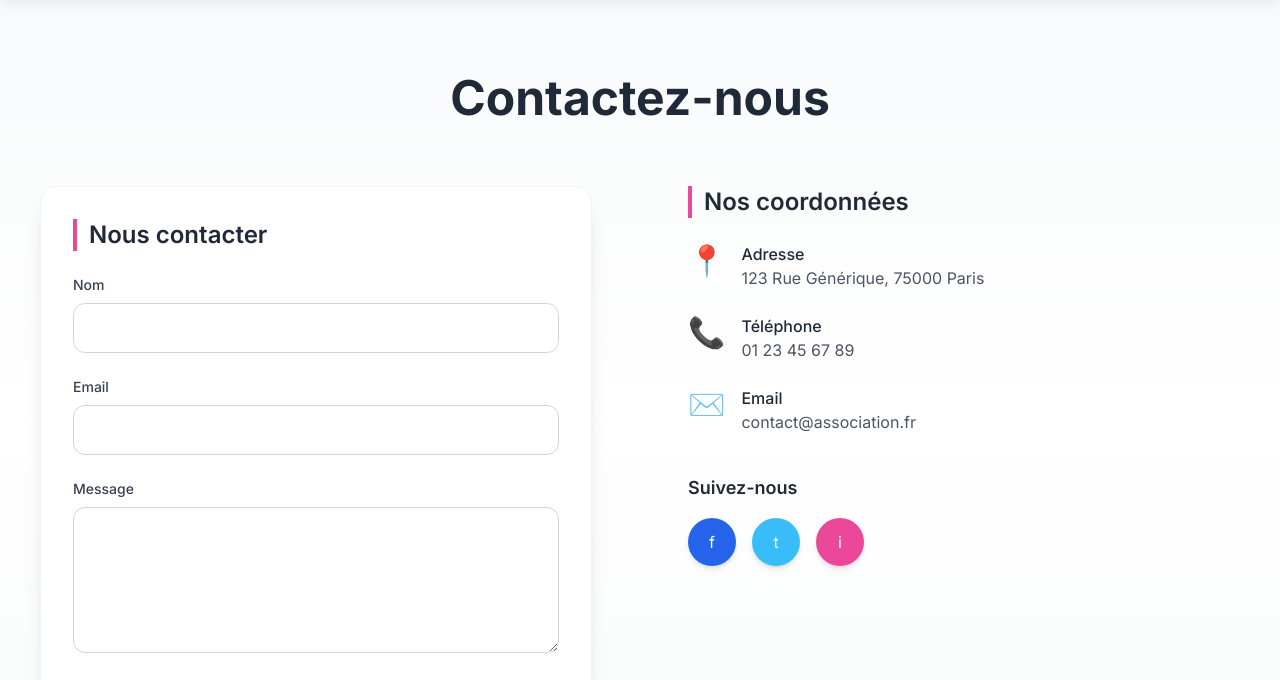
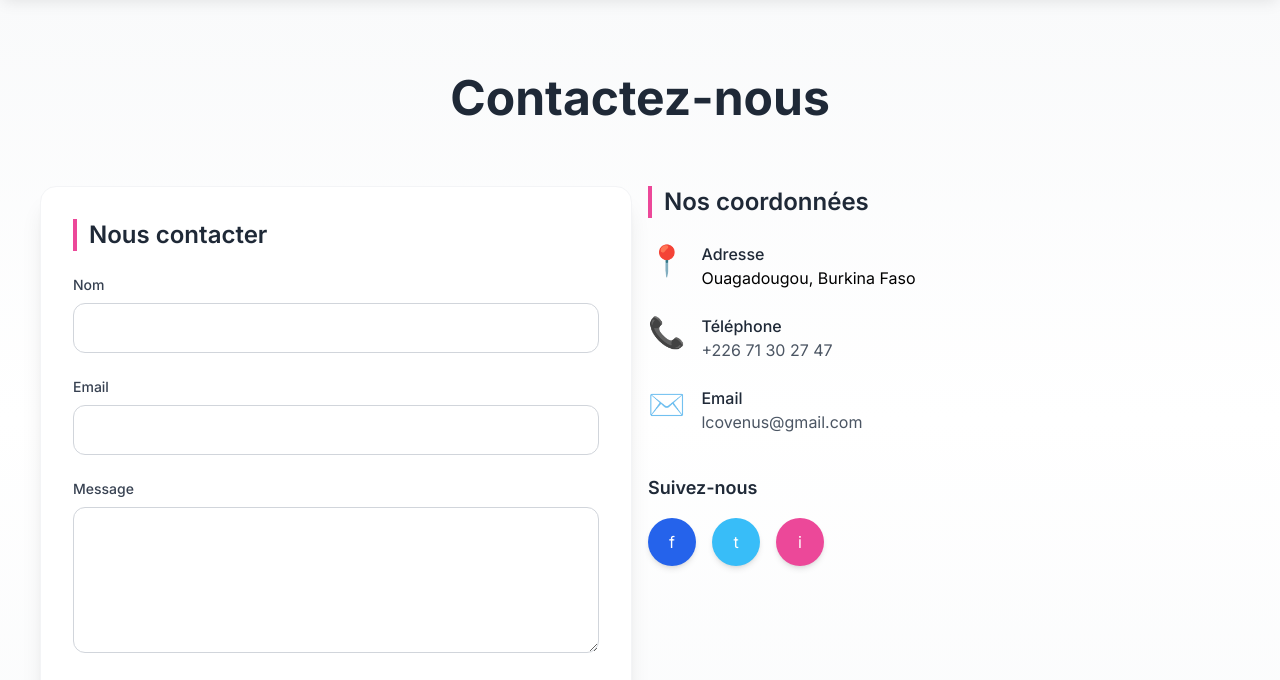
Before and after one commit to Solangeilinga/leoclub, a plain HTML site: page index.html in a window 1280 px wide. Both pictures are taken after a click on the button "Contact". Shown: the part 86-766 px from the top of the page. Drawn offline with nearby package versions, Linux system fonts and the light colour scheme.

Commit message:
index.html

```diff
--- a/index.html
+++ b/index.html
@@ -1097,7 +1097,7 @@ Notre objectif principal est de soutenir les individus en difficulté en amélio
       Contactez-nous
     </h1>
 
-    <div class="grid lg:grid-cols-2 gap-x-16 gap-x-24 items-start">
+    <div class="grid lg:grid-cols-2 gap-x-4 gap-x-32 items-start">
       <!-- Formulaire de contact -->
       <div class="bg-white rounded-2xl shadow-xl p-8 border border-gray-100 hover:shadow-2xl transition">
         <h2 class="text-2xl font-semibold text-gray-800 mb-6 border-l-4 border-pink-500 pl-3">
@@ -1141,7 +1141,7 @@ Notre objectif principal est de soutenir les individus en difficulté en amélio
             <div class="text-3xl text-pink-500">📍</div>
             <div>
               <p class="font-medium text-gray-800">Adresse</p>
-              <p class="text-gray-600">123 Rue Générique, 75000 Paris</p>
+              <p class="text-gray-600"></p>Ouagadougou, Burkina Faso
             </div>
           </div>
 
@@ -1149,7 +1149,7 @@ Notre objectif principal est de soutenir les individus en difficulté en amélio
             <div class="text-3xl text-pink-500">📞</div>
             <div>
               <p class="font-medium text-gray-800">Téléphone</p>
-              <p class="text-gray-600">01 23 45 67 89</p>
+              <p class="text-gray-600">+226 71 30 27 47</p>
             </div>
           </div>
 
@@ -1157,7 +1157,7 @@ Notre objectif principal est de soutenir les individus en difficulté en amélio
             <div class="text-3xl text-pink-500">✉️</div>
             <div>
               <p class="font-medium text-gray-800">Email</p>
-              <p class="text-gray-600">contact@association.fr</p>
+              <p class="text-gray-600">lcovenus@gmail.com</p>
             </div>
           </div>
         </div>
```
